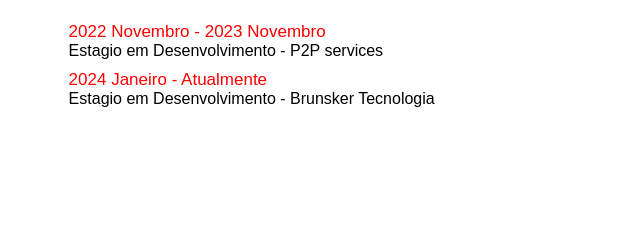
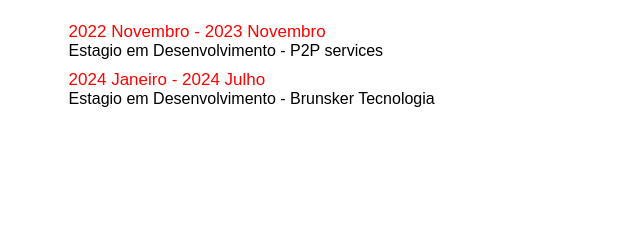
Before and after one commit to viniciusmazzoli/Portfolio, a plain HTML site: page index.html in a window 1280 px wide. Both pictures are taken after a click on the element "Experiencia". Shown: the part 1090-1330 px from the top of the page, 469-1109 px from the left. Drawn offline with Linux system fonts and the light colour scheme.

Commit message:
Update index.html

```diff
--- a/index.html
+++ b/index.html
@@ -58,7 +58,7 @@
                         <li><span>2022 Novembro - 2023 Novembro</span><br>Estagio em Desenvolvimento - P2P services</li>
                     </ul>
                     <ul>
-                        <li><span>2024 Janeiro - Atualmente</span><br>Estagio em Desenvolvimento - Brunsker Tecnologia</li>
+                        <li><span>2024 Janeiro - 2024 Julho</span><br>Estagio em Desenvolvimento - Brunsker Tecnologia</li>
                     </ul>
                 </div>
                 <div class="tab-contents" id="formacao">
```
